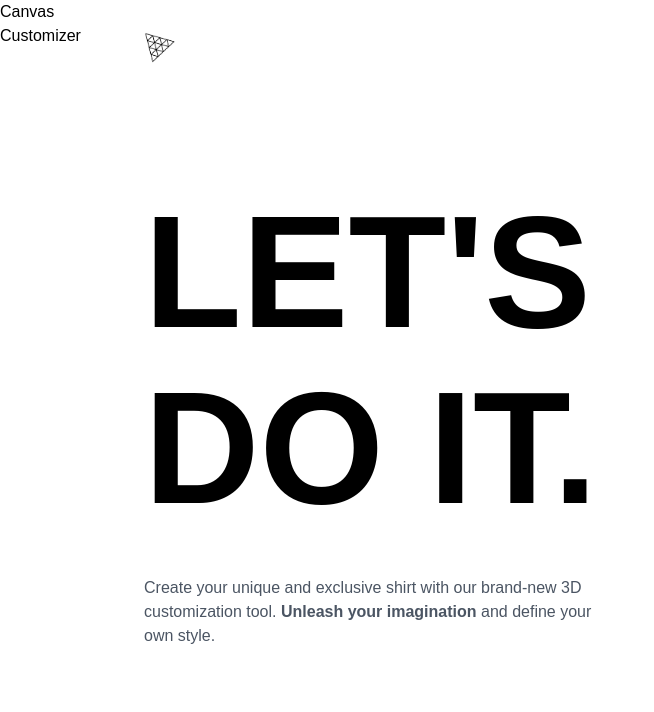
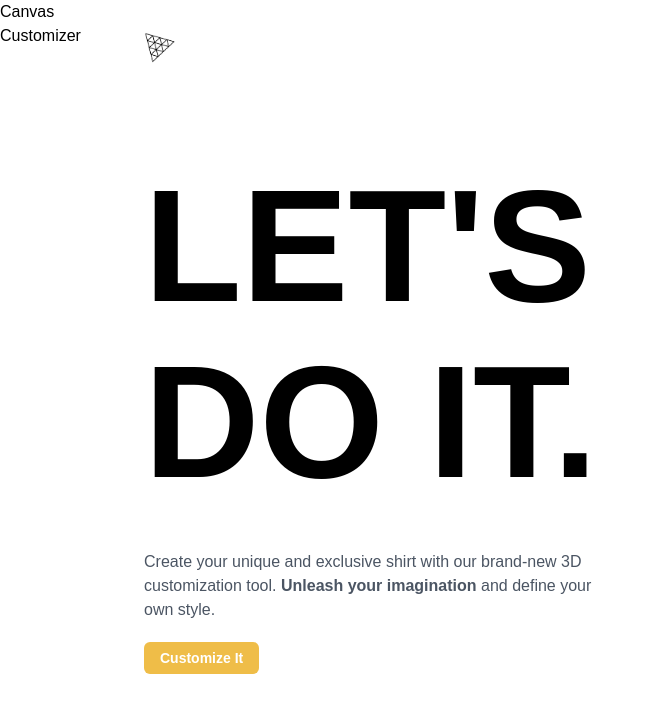
Before and after one commit to fahad39/3DWebapp, a React (Vite) app in the folder client/: page / in a window 1280 px wide. Shown: the top 712 px of the page, without its empty margins (0-654 px from the left). Built offline with nearby package versions, Linux system fonts and the light colour scheme; a web font is replaced by a local one.

Commit message:
added custom button

```diff
--- /dev/null
+++ b/client/src/components/CustomButton.jsx
@@ -0,0 +1,26 @@
+import React from "react";
+import { useSnapshot } from "valtio";
+import state from "../store";
+
+const CustomButton = ({ type, title, customStyles, handleClick }) => {
+  const snap = useSnapshot(state);
+  const generateStyle = (type) => {
+    if (type === "filled") {
+      return {
+        background: snap.color,
+        color: "#fff",
+      };
+    }
+  };
+  return (
+    <button
+      className={`px-2 py-1.5 flex-1 rounded-md ${customStyles}`}
+      style={generateStyle(type)}
+      onClick={handleClick}
+    >
+      {title}
+    </button>
+  );
+};
+
+export default CustomButton;
--- /dev/null
+++ b/client/src/components/index.js
@@ -0,0 +1,3 @@
+import CustomButton from "./CustomButton";
+
+export { CustomButton };
--- a/client/src/pages/Home.jsx
+++ b/client/src/pages/Home.jsx
@@ -8,6 +8,7 @@ import {
   headTextAnimation,
   slideAnimation,
 } from "../config/motion";
+import { CustomButton } from "../components";
 
 const Home = () => {
   const snap = useSnapshot(state);
@@ -38,6 +39,12 @@ const Home = () => {
                 customization tool. <strong>Unleash your imagination</strong>{" "}
                 and define your own style.
               </p>
+              <CustomButton
+                type="filled"
+                title="Customize It"
+                handleClick={() => (state.intro = false)}
+                customStyles="w-fit px-4 py-2-5 font-bold text-sm"
+              />
             </motion.div>
           </motion.div>
         </motion.section>
```
